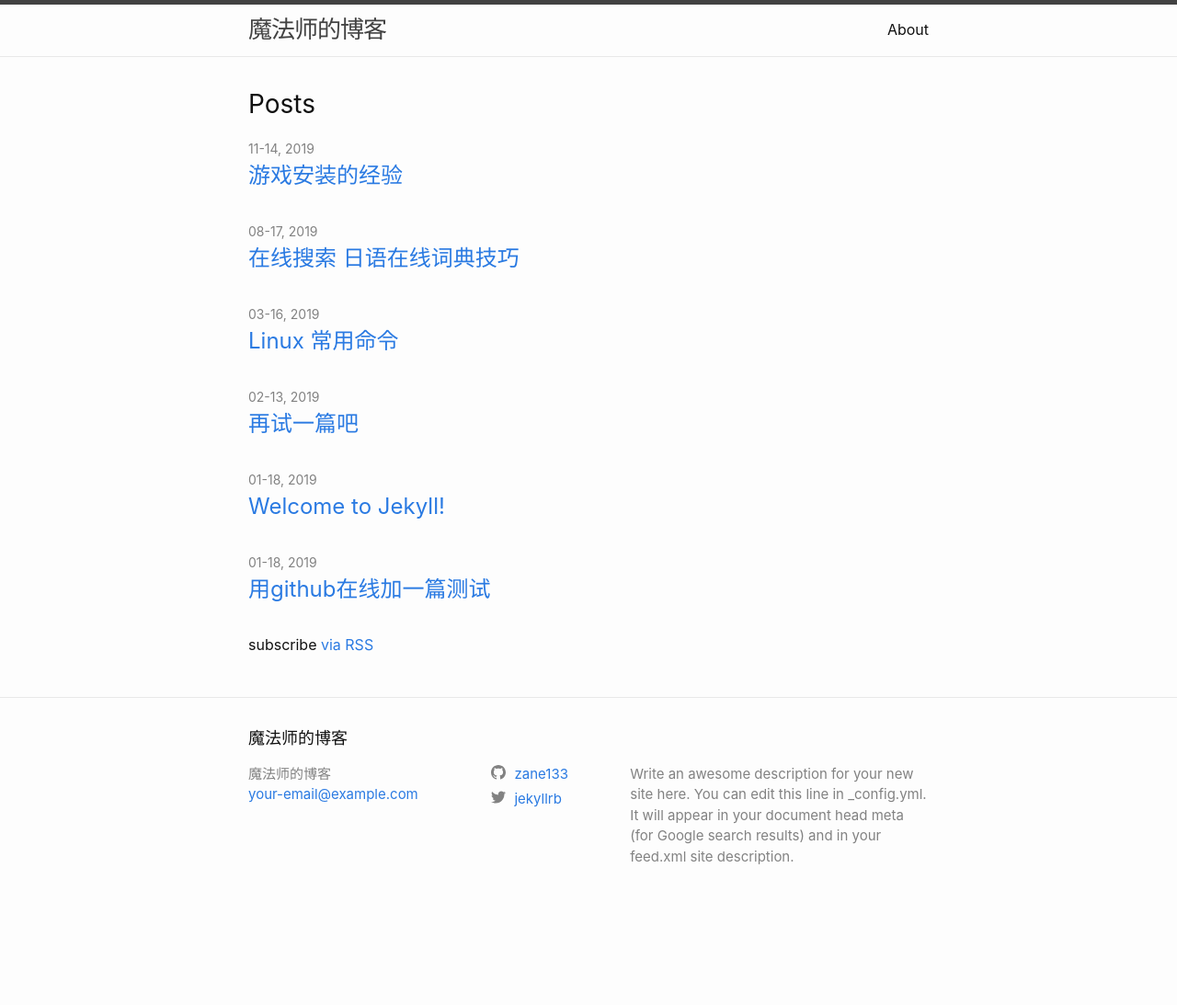
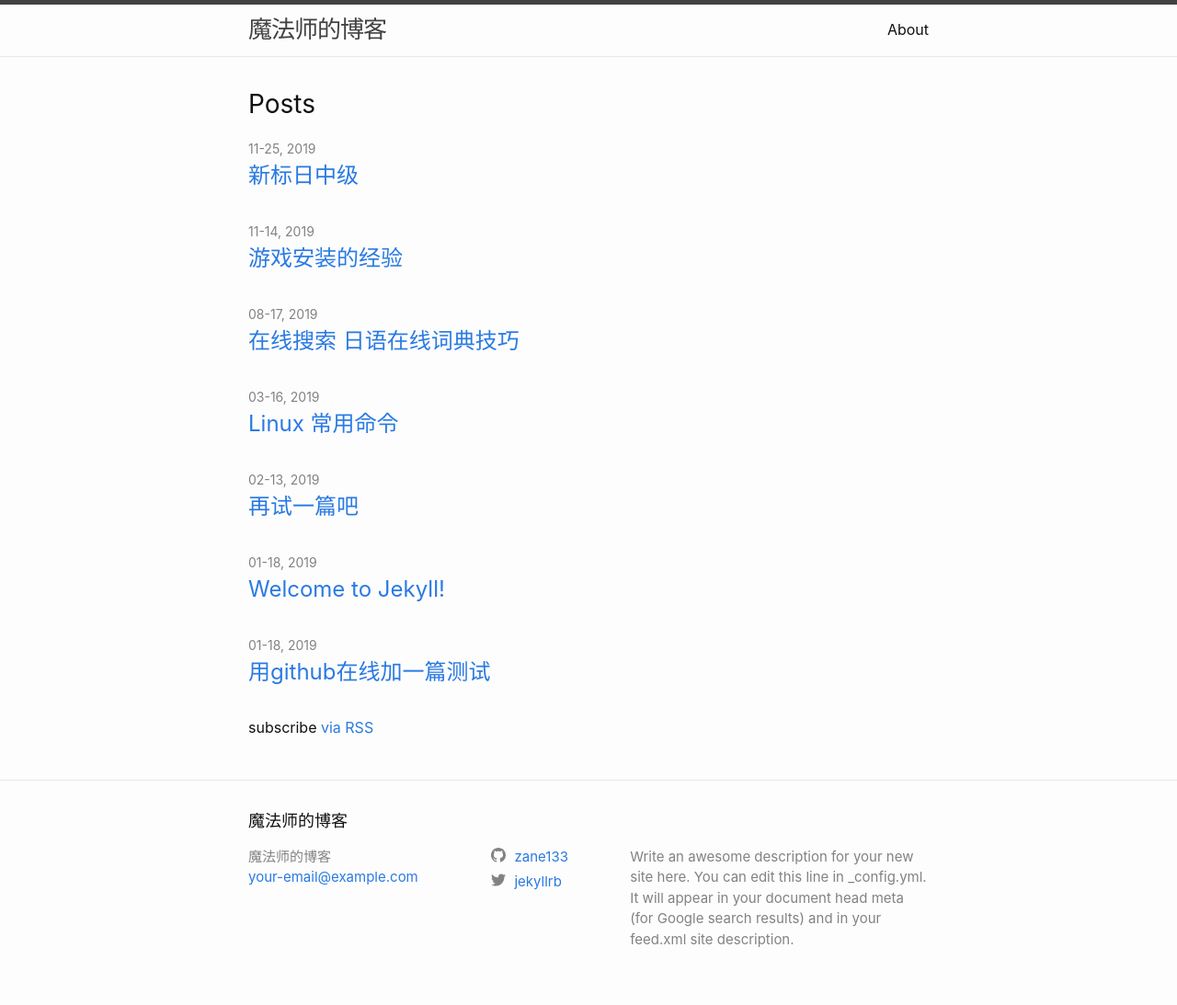
Before and after one commit to zane133/zane133.github.io, a Jekyll site: the page built from index.md, in a window 1280 px wide. Shown: the whole page at 92% size. Built offline with Jekyll 4.4.1, drawn with Linux system fonts in a browser that asks for light colours; before the commit the page ends 1003 px from its top, so only the background shows below that.

Commit message:
Update and rename 2019-11-25-your-filename.md to 2019-11-25-japaneseMiddle.md

```diff
--- a/_posts/2019-11-25-your-filename.md
+++ b/_posts/2019-11-25-japaneseMiddle.md
@@ -1,7 +1,7 @@
 ---
-published: false
+layout:     post
+title:      "新标日中级"
 ---
-## Japanese Middle
 
 ## 相遇
 であい　出会い　相遇
```
